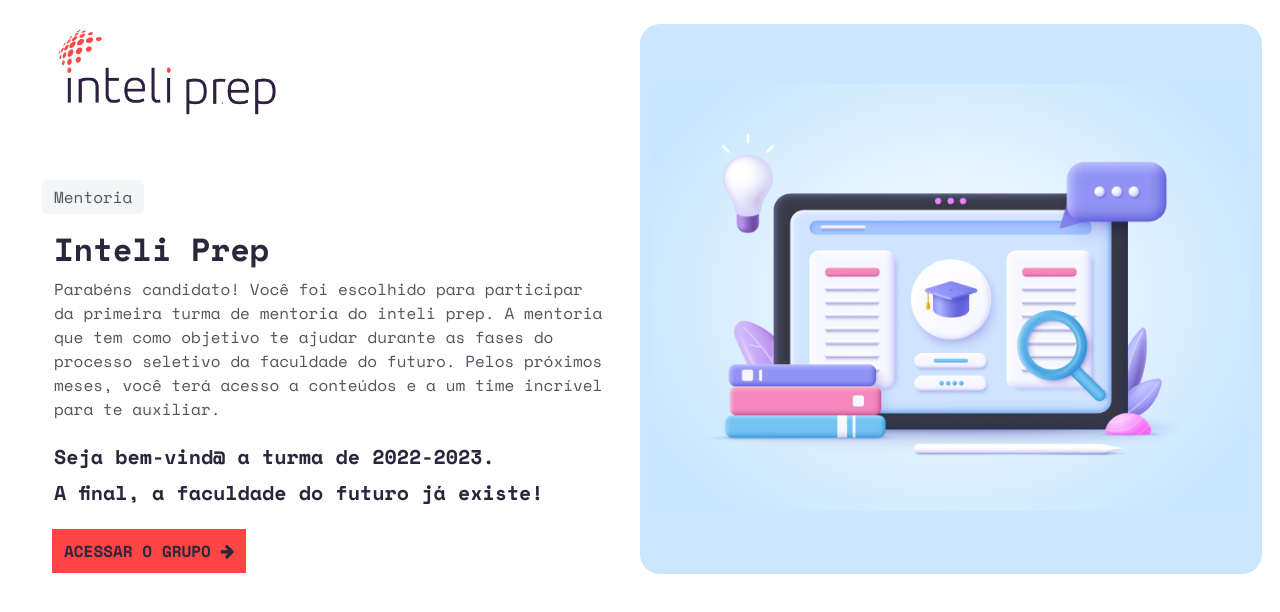
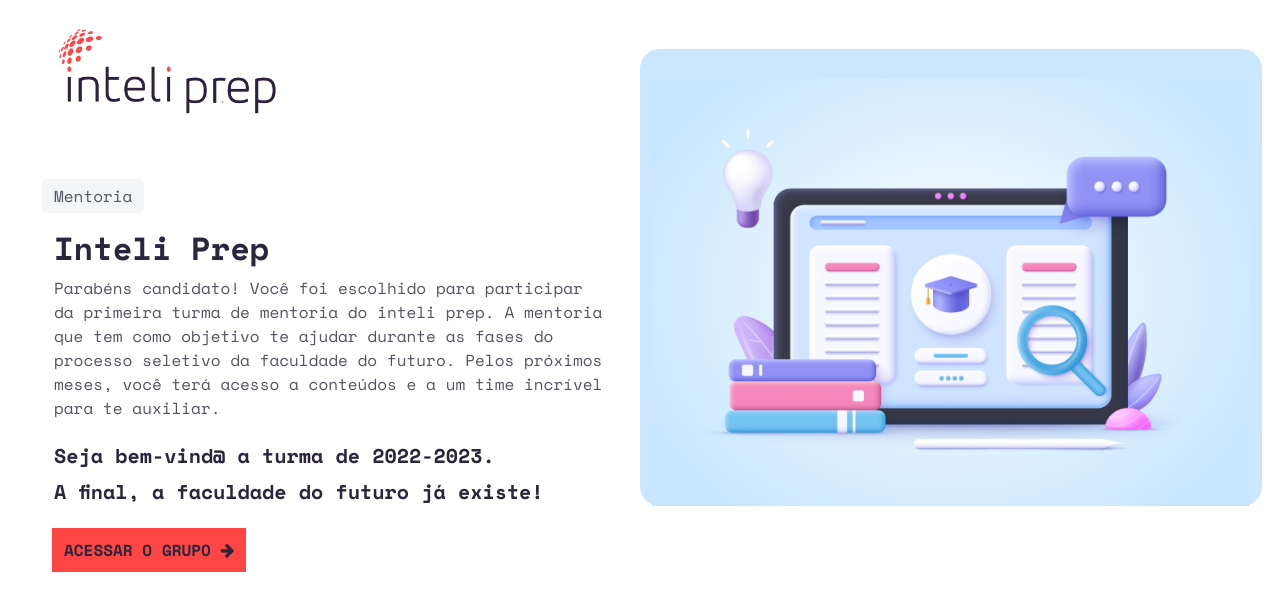
Before and after one commit to gustavofdeoliveira/inteli-prep-2022, a plain HTML site: page index.html in a window 1280 px wide. Drawn offline with nearby package versions, Linux system fonts and the light colour scheme.

Commit message:
Update style.css

```diff
--- a/css/style.css
+++ b/css/style.css
@@ -10,7 +10,7 @@
 .img-resultado {
     width: 100%;
     height: 100%;
-    margin-top: 10%;
+    margin-top: 5%;
 }
 
 body {
@@ -20,13 +20,14 @@
     padding:  0px 30px;
    min-height: 600px;
    color: #D1D5D5;
+   margin-bottom: 40px;
 }
 
 .container-right {
     height: 100%;
     background-color: #CBE7FF;
     border-radius: 20px;
-    min-height: 550px;
+    margin-bottom: 40px;
 }
 
 h3, h1, h2, h3, h4, h5{
```
